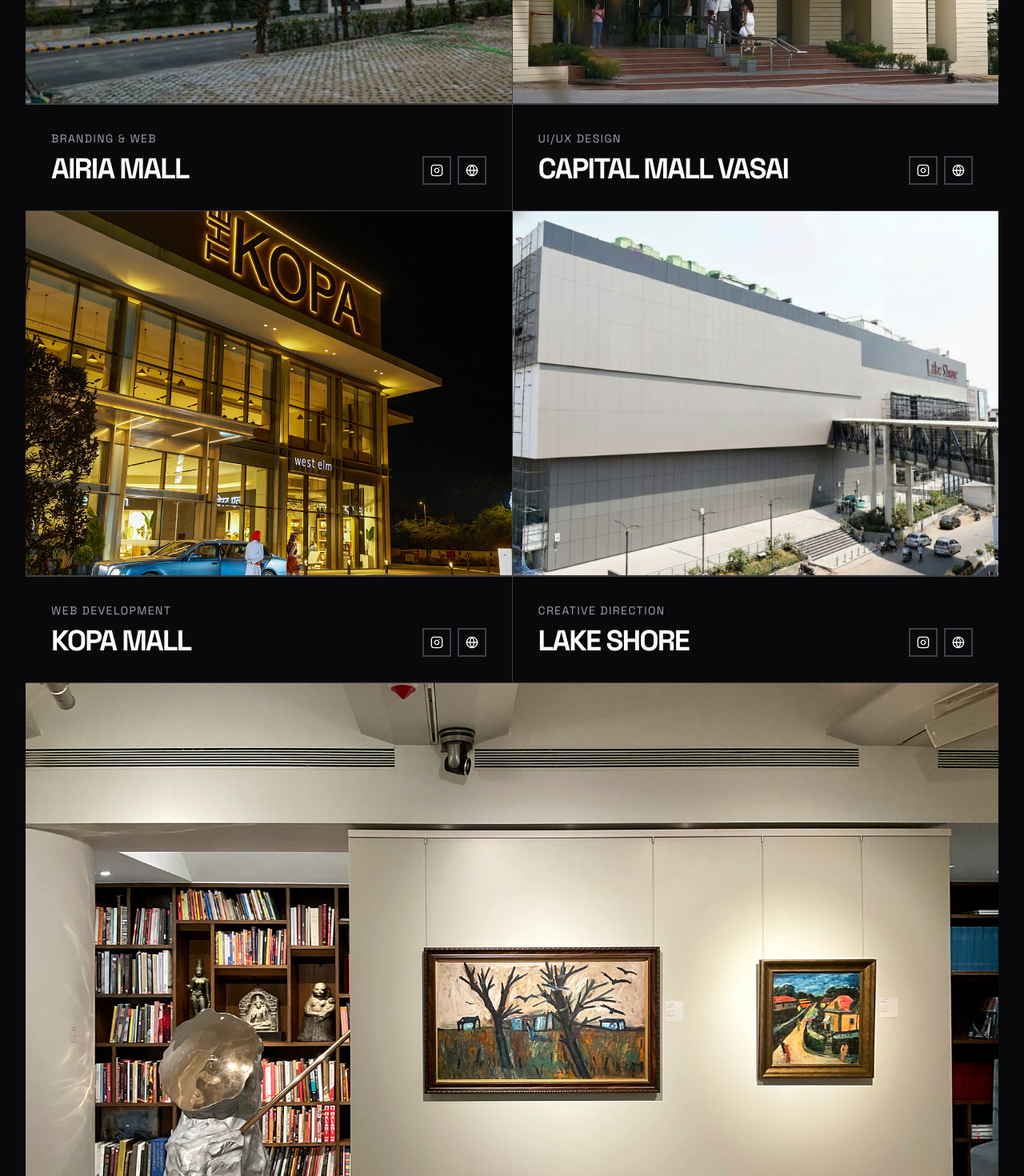
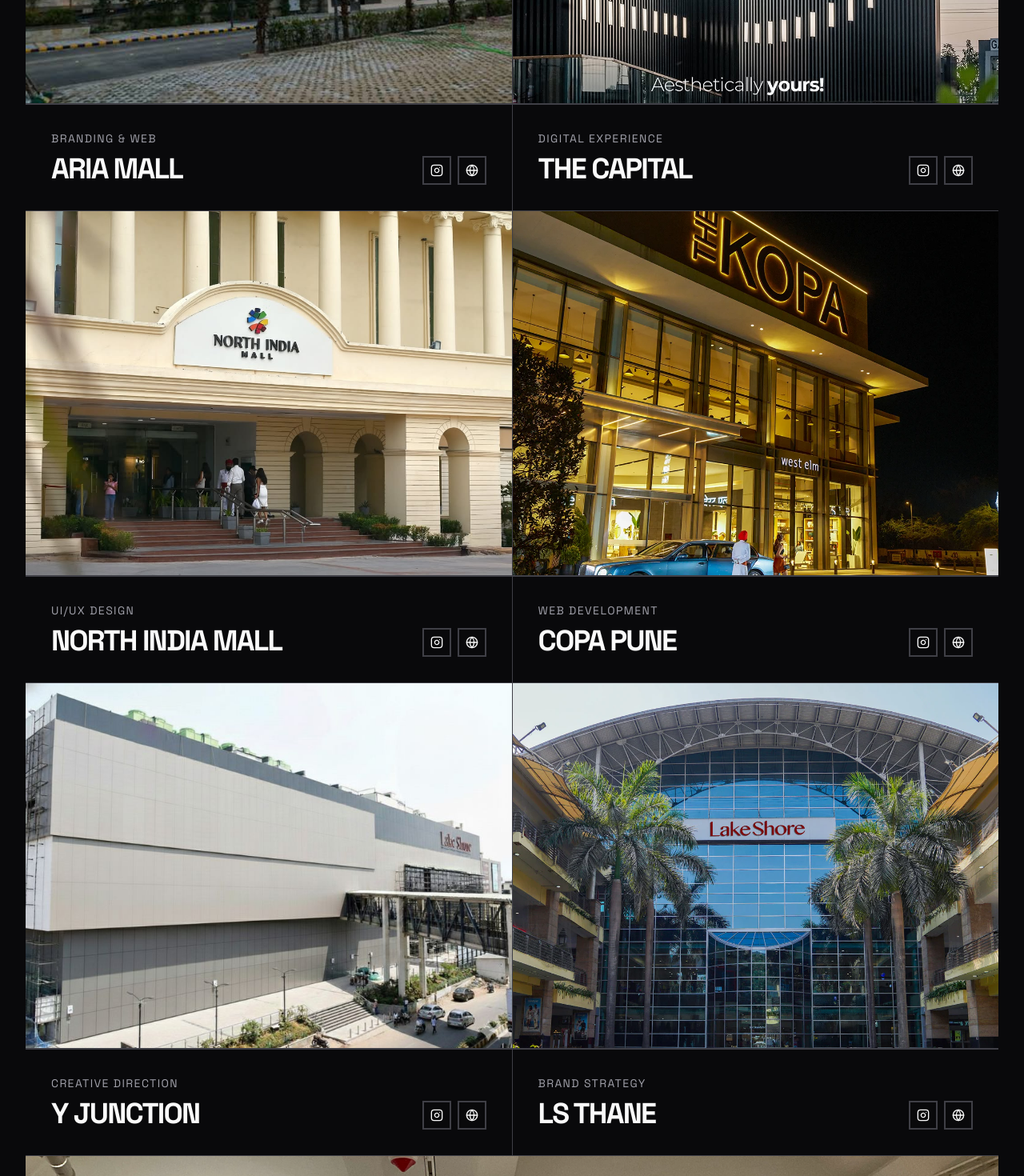
Before and after one commit to Superbiouss/ArcStone-Studios, a Next.js app: page / in a window 1280 px wide. Shown: the part 3820-5290 px from the top of the page at 80% size. Built offline with nearby package versions, Linux system fonts and the light colour scheme.

Commit message:
chore: update and expand project list in Work section

```diff
--- a/src/components/sections/Work.tsx
+++ b/src/components/sections/Work.tsx
@@ -21,7 +21,7 @@
 
 const projects = [
   {
-    title: "Airia Mall",
+    title: "Aria Mall",
     category: "Branding & Web",
     image: "/images/airia.jpeg",
     socials: [
@@ -30,16 +30,25 @@
     ],
   },
   {
-    title: "Capital Mall Vasai",
-    category: "UI/UX Design",
-    image: "/images/nim.jpg",
+    title: "The Capital",
+    category: "Digital Experience",
+    image: "/images/the-capital-mall.jpg",
     socials: [
       { type: "instagram", url: "https://www.instagram.com/capitalmallvasai?igsh=cmRrM2Y5bmU0bWV1" },
       { type: "website", url: "#" },
     ],
   },
   {
-    title: "Kopa Mall",
+    title: "North India Mall",
+    category: "UI/UX Design",
+    image: "/images/nim.jpg",
+    socials: [
+      { type: "instagram", url: "#" },
+      { type: "website", url: "#" },
+    ],
+  },
+  {
+    title: "COPA Pune",
     category: "Web Development",
     image: "/images/kopa.webp",
     socials: [
@@ -48,11 +57,20 @@
     ],
   },
   {
-    title: "Lake Shore",
+    title: "Y Junction",
     category: "Creative Direction",
     image: "/images/lake-shore.jpeg",
     socials: [
       { type: "instagram", url: "https://www.instagram.com/lakeshoreyjunction?igsh=MXViZ2J6M3M4d3pyMA==" },
+      { type: "website", url: "#" },
+    ],
+  },
+  {
+    title: "LS Thane",
+    category: "Brand Strategy",
+    image: "/images/lake-shore-mall.webp",
+    socials: [
+      { type: "instagram", url: "#" },
       { type: "website", url: "#" },
     ],
   },
```
